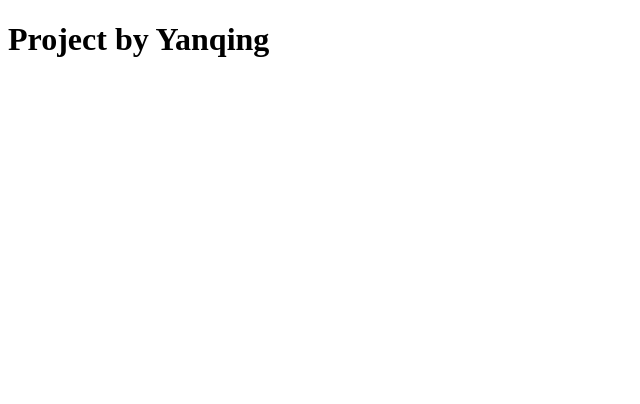
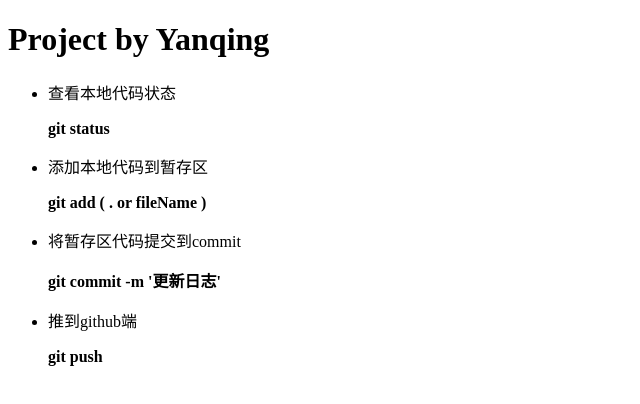
Before and after one commit to KanChaiShaoXia/fe_school, a plain HTML site: page index.html in a window 1280 px wide. Shown: the whole page, without its empty margins (0-640 px from the left). Drawn offline with Linux system fonts and the light colour scheme.

Commit message:
添加git使用说明

```diff
--- a/index.html
+++ b/index.html
@@ -8,5 +8,23 @@
   </head>
   <body>
     <h1>Project by Yanqing</h1>
+    <ul>
+      <li>
+        <p>查看本地代码状态</p>
+        <b>git status</b>
+      </li>
+      <li>
+        <p>添加本地代码到暂存区</p>
+        <b>git add ( . or fileName )</b>
+      </li>
+      <li>
+        <p>将暂存区代码提交到commit</p>
+        <b>git commit -m '更新日志'</b>
+      </li>
+      <li>
+        <p>推到github端</p>
+        <b>git push</b>
+      </li>
+    </ul>
   </body>
 </html>
```
